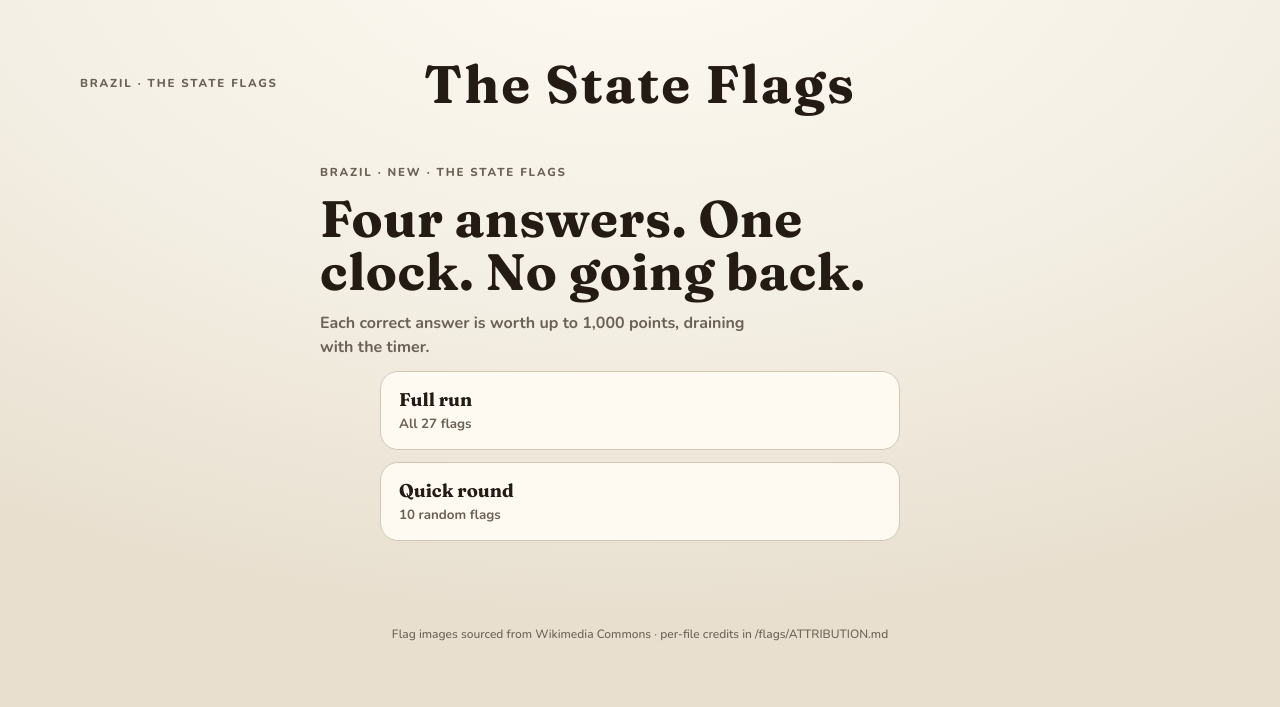
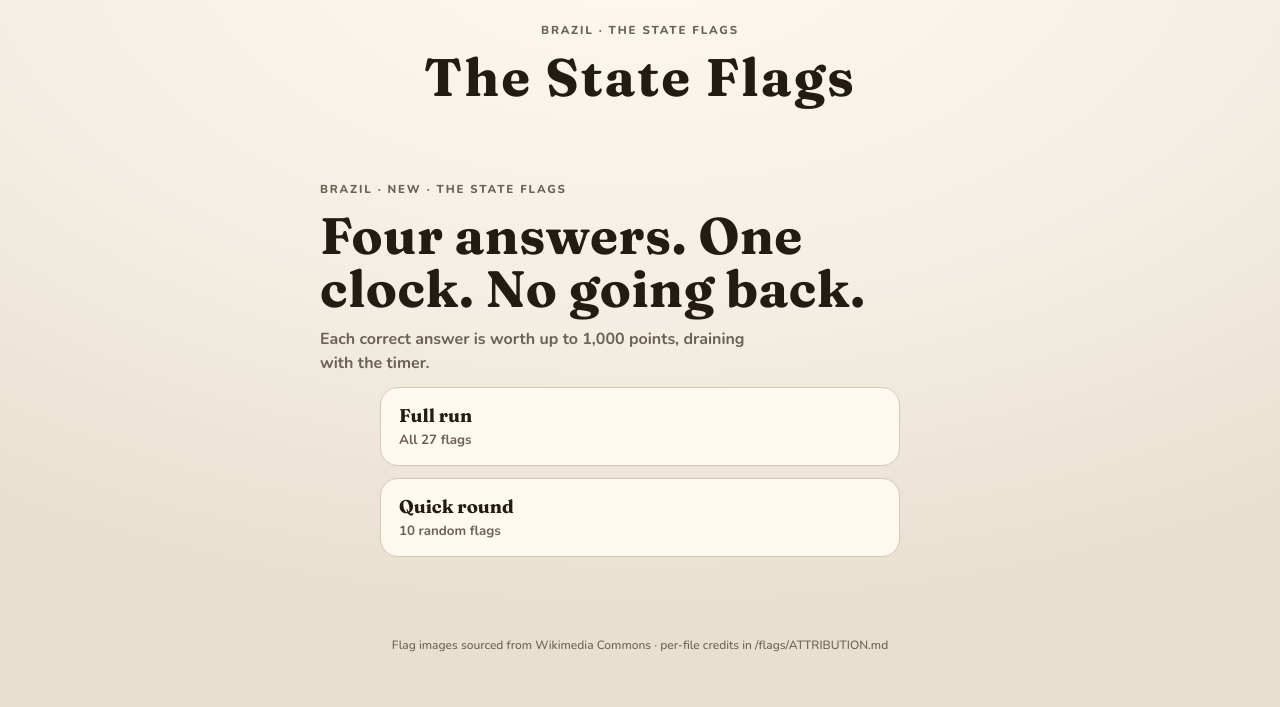
Before and after one commit to Daniel-Marcelo/thecounties, a website built with Vite: page brazil-flags.html in a window 1280 px wide. Built offline with nearby package versions, Linux system fonts and the light colour scheme.

Commit message:
flags: center the topbar eyebrow; hub section renamed to Guess the Flags

```diff
--- a/brazil-flags.html
+++ b/brazil-flags.html
@@ -32,7 +32,7 @@
     <link rel="stylesheet" href="/src/style.css" />
   </head>
   <body>
-    <div class="app">
+    <div class="app flags-app">
       <header class="topbar">
         <p class="eyebrow">Brazil · The State Flags</p>
         <h1>The State Flags</h1>
--- a/src/style.css
+++ b/src/style.css
@@ -1524,3 +1524,15 @@
     transition: none;
   }
 }
+
+/* Desktop: the flags page topbar is a centred stack — the eyebrow sits above
+   the title instead of hanging off the grid's left column. */
+
+@media (min-width: 820px) {
+  .app.flags-app .topbar {
+    display: flex;
+    flex-direction: column;
+    align-items: center;
+    gap: 6px;
+  }
+}
```
Also changed, not shown: index.html (+2 -2 lines).
